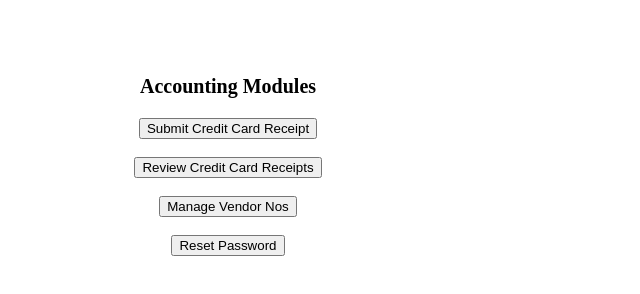
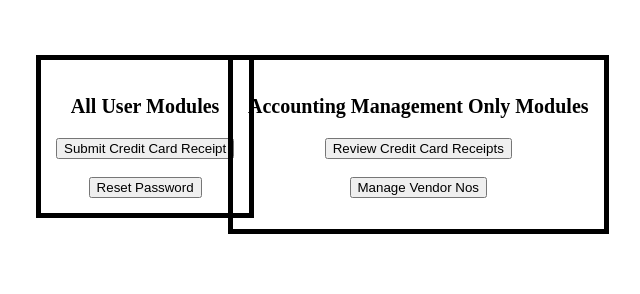
Before and after one commit to PetesTrailerMart/AccountingDashboard, a plain HTML site: page index.html in a window 1280 px wide. Shown: the part 58-352 px from the top of the page, without its empty margins (412-1052 px from the left). Drawn offline with Linux system fonts and the light colour scheme.

Commit message:
Update module layout

```diff
--- a/index.html
+++ b/index.html
@@ -65,7 +65,7 @@ p.b {
 .borders {
     border-style: solid;
     border-width: 5px;
-    margin-bottom: 10px;
+    padding:15px;
 }
 
 .filter {
@@ -77,16 +77,20 @@ p.b {
 <div class = "row", text-align: center;><p class="a">Accounting Dashboard</p></div></center>
 <br>
 
-<div class = "row" style="text-align: center;">
-<p class="b">Accounting Modules</p>
+<div class="borders buttons" style="position: absolute; left: 35%;">
+<p class="b">All User Modules</p>
 <button type="button button1" onclick="window.open('https://c0hct975.caspio.com/dp/a76ca0003d51903581ba4f94828e');">Submit Credit Card Receipt</button>
   <br>
   <br>
+<button type="button button1" onclick="window.open('https://c0hct975.caspio.com/dp/a76ca000d154fad332ab41f383c9');">Reset Password</button>
+</div>
+
+<div class="borders buttons" style="position: absolute; left: 50%;">
+   <p class="b">Accounting Management Only Modules<p>
 <button type="button button1" onclick="window.open('https://c0hct975.caspio.com/dp/a76ca000402cb9b12b4e41d18a8f');">Review Credit Card Receipts</button>
   <br>
   <br>
 <button type="button button1" onclick="window.open('https://c0hct975.caspio.com/dp/a76ca0001d07c71b131c41449177');">Manage Vendor Nos</button>
   <br>
-  <br>
-<button type="button button1" onclick="window.open('https://c0hct975.caspio.com/dp/a76ca000d154fad332ab41f383c9');">Reset Password</button>
+
 </div>
```
